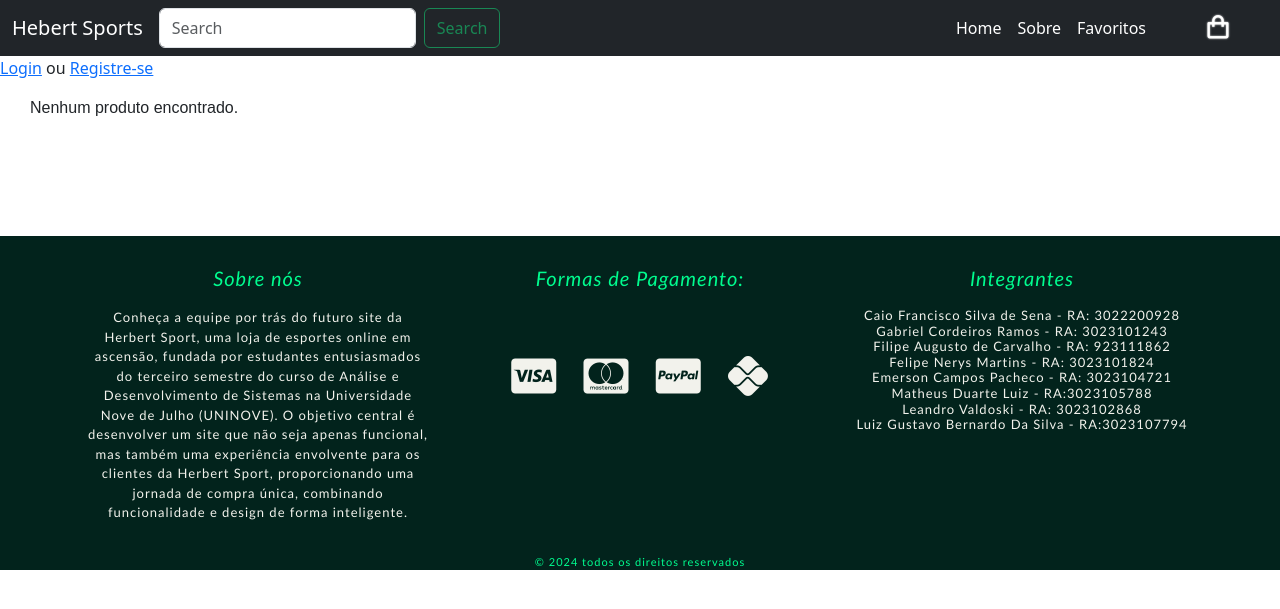
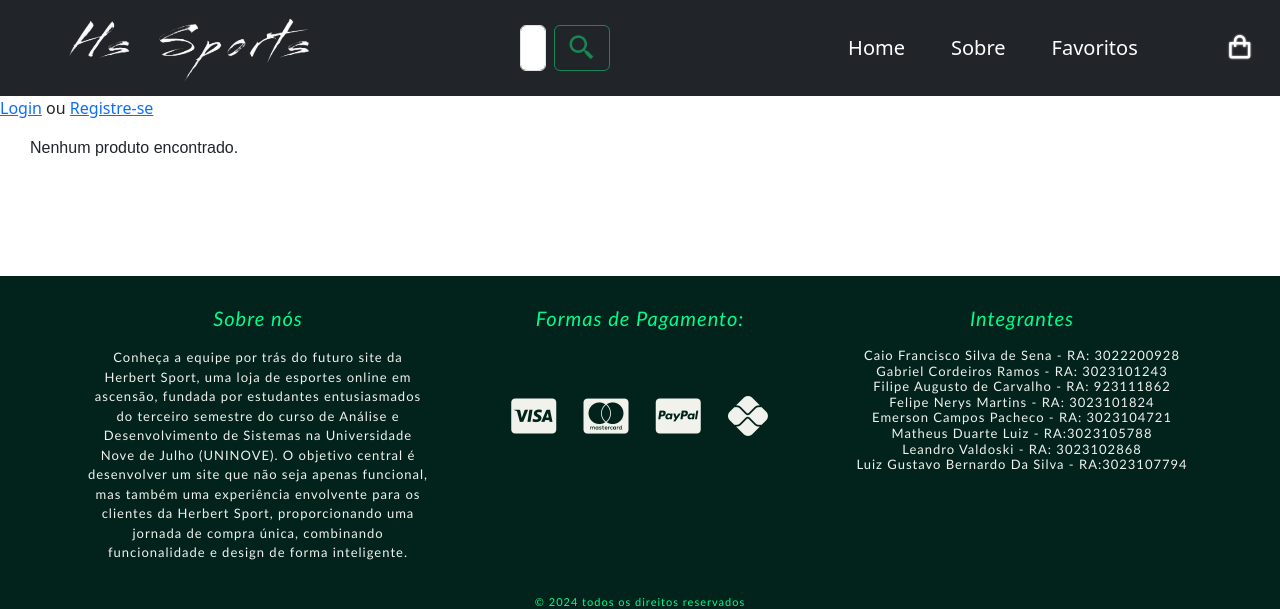
Before and after one commit to cxmets/Projeto-Facul, a PHP site: page / in a window 1280 px wide. Shown: the top 609 px of the page. Run offline with PHP 8.4, Linux system fonts and the light colour scheme; data that the repository does not hold is empty.

Commit message:
Front
Novas alterações de Front-End, e alteração do logo

```diff
--- a/Projeto-Terça/css/style.css
+++ b/Projeto-Terça/css/style.css
@@ -18,7 +18,41 @@
   flex: 1;
 }
 
-.offcanvas-body i {
+nav {
+  background-color: #02231c;
+}
+
+.logo {
+  display: flex;
+  padding: 0 0 0 50px;
+  height: 80px;
+}
+.offcanvas-body {
+  width: 100%;
+  font-size: 20px;
+  gap: 30px;
+}
+
+.search {
+  display: flex;
+  justify-content: center;
+  margin-right: 200px;
+  margin-left: 200px;
+  width: 100%;
+}
+
+.form-control:hover {
+  box-shadow: 0px 0 5px #00e1ff;
+}
+
+.nav-item:hover {
+  color: #65edff;
+  transform: scale(1.1);
+  cursor: pointer;
+  text-shadow: 0 0 2px #65edff;
+}
+
+.offcanvas-body #cart {
   text-decoration: none;
   display: flex;
   padding: 5px 0 0 0;
@@ -29,23 +63,29 @@
 }
 
 
-.offcanvas-body i:hover {
-  color: #65edff;
+.offcanvas-body #cart:hover {
+  color: #00fd8f;
   transform: scale(1.2);
   cursor: pointer;
-  text-shadow: 0 0 1px #65edff;
+  text-shadow: 0 0 3px #00fd8f;
+}
+
+.offcanvas-body #lupa {
+  display: flex;
+  font-size: 30px;
 }
 
 .cart-count:hover {
-  color: #6ee9ff;
+  color: #00fd8f;
   transform: scale(1.2);
   cursor: pointer;
 }
 
 /* contador cart */
 .cart-icon-container {
+  padding-top: 2.5px;
   position: relative;
-  display: inline-block;
+  display: flex;
 }
 
 .cart-icon {
@@ -59,18 +99,14 @@
 .cart-count {
   position: absolute;
   top: -5px;
-  right: 10px;
+  right: 8.5px;
   display: none;
   color: white;
   border-radius: 50%;
   font-size: 14px;
   text-align: center;
-  line-height: 20px;
-  height: 20px;
-  width: 20px;
   text-shadow: 0 0 2px white;
   font-family: "Poppins Bold" sans-serif;
-  border: 2px;
 }
 
 .cart-count-animation {
@@ -184,7 +220,7 @@
 .card button {
   display: flex;
   justify-content: center;
-  background-color: #2192ff;
+  background-color: #043b2f;
   border: none;
   border-radius: 15px;
   padding: 8px 10px; /* Aumenta o espaço interno do botão */
@@ -196,7 +232,9 @@
 }
 
 .card button:hover {
-  background-color: #1a74cc; /* Cor de fundo ao passar o mouse */
+  background-color: #02231c; /* Cor de fundo ao passar o mouse */
+  color: #00fd8f;
+  box-shadow: 0 0 10px #00fd8f;
 }
 
 .footer {
--- a/Projeto-Terça/index.php
+++ b/Projeto-Terça/index.php
@@ -27,10 +27,10 @@
     <meta charset="utf-8">
     <meta name="viewport" content="width=device-width, initial-scale=1">
     <title>Home</title>
-    <link rel="stylesheet" href="css/style.css">
     <link href='https://unpkg.com/boxicons@2.1.4/css/boxicons.min.css' rel='stylesheet'>
     <link href="https://cdn.jsdelivr.net/npm/bootstrap@5.3.3/dist/css/bootstrap.min.css" rel="stylesheet" integrity="sha384-QWTKZyjpPEjISv5WaRU9OFeRpok6YctnYmDr5pNlyT2bRjXh0JMhjY6hW+ALEwIH" crossorigin="anonymous">
     <link rel="stylesheet" href="https://cdnjs.cloudflare.com/ajax/libs/font-awesome/6.5.2/css/all.min.css" integrity="sha512-SnH5WK+bZxgPHs44uWIX+LLJAJ9/2PkPKZ5QiAj6Ta86w+fsb2TkcmfRyVX3pBnMFcV7oQPJkl9QevSCWr3W6A==" crossorigin="anonymous" referrerpolicy="no-referrer" />
+    <link rel="stylesheet" href="css/style.css">
     <script defer src="script.js"></script>
 </head>
 <body>
@@ -38,7 +38,7 @@
 <!-- Bootstrap -->
 <nav class="navbar navbar-expand-lg navbar-dark bg-dark" aria-label="Offcanvas navbar large">
     <div class="container-fluid">
-        <a class="navbar-brand" href="#">Hebert Sports</a>
+        <a class="logo" href="#"><img src="img/Logo-HS.png"></a>
         <button class="navbar-toggler" type="button" data-bs-toggle="offcanvas" data-bs-target="#offcanvasNavbar2" aria-controls="offcanvasNavbar2" aria-label="Toggle navigation">
             <span class="navbar-toggler-icon"></span>
         </button>
@@ -47,12 +47,14 @@
                 <h5 class="offcanvas-title" id="offcanvasNavbar2Label">Offcanvas</h5>
                 <button type="button" class="btn-close btn-close-white" data-bs-dismiss="offcanvas" aria-label="Close"></button>
             </div>
-            <div class="offcanvas-body">
-                <form class="d-flex mt-3 mt-lg-0" role="search">
-                    <input class="form-control me-2" type="search" placeholder="Search" aria-label="Search">
-                    <button class="btn btn-outline-success" type="submit">Search</button>
+                <ul class="navbar-nav justify-content-end flex-grow-1 pe-3">
+
+                <div class="offcanvas-body">
+                <form class="search" role="search">
+                    <input class="form-control me-2" type="search" placeholder="Busque pelo seu produto!" aria-label="Search">
+                    <button class="btn btn-outline-success" type="submit"><i class='bx bx-search-alt-2' id="lupa"></i></button>
                 </form>
-                <ul class="navbar-nav justify-content-end flex-grow-1 pe-3">
+
                     <li class="nav-item">
                         <a class="nav-link active" aria-current="page" href="#">Home</a>
                     </li>
@@ -65,10 +67,9 @@
 
                     <div class="cart-icon-container">
                         <a href="cart.php" aria-current="page" class="cart-icon">
-                        <i class='bx bx-shopping-bag'></i>
+                        <i class='bx bx-shopping-bag' id="cart"></i>
                         <span class="cart-count">0</span></a>
                     </div>
-
                 </ul>
             </div>
         </div>
```
Also changed, not shown: Projeto-Terça/index2.html (deleted, +0 -23 lines), Projeto-Terça/style2.css (deleted, +0 -64 lines), Projeto-Terça/img/Logo-HS.jpg (deleted), Projeto-Terça/img/Logo-HS.png (added), Projeto-Terça/img/parte de tras carta.jpg (deleted), Projeto-Terça/logo2.webp (deleted).
